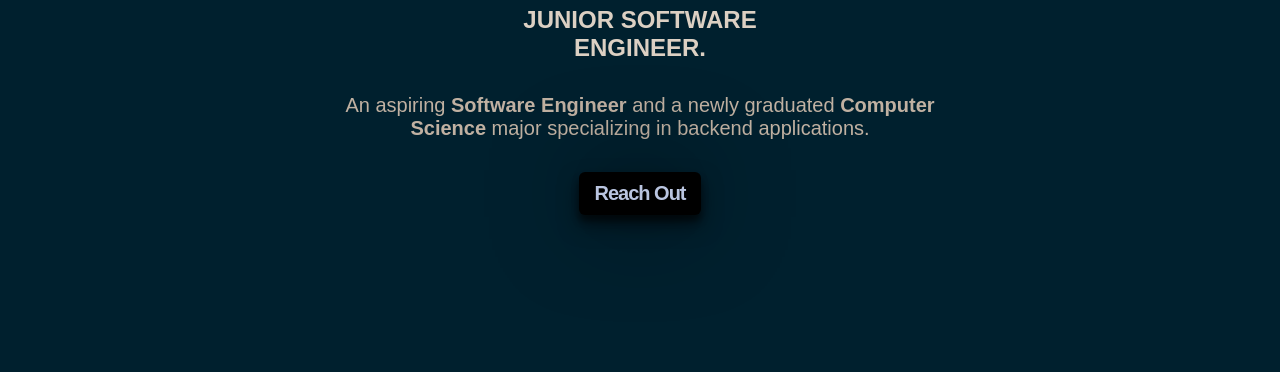
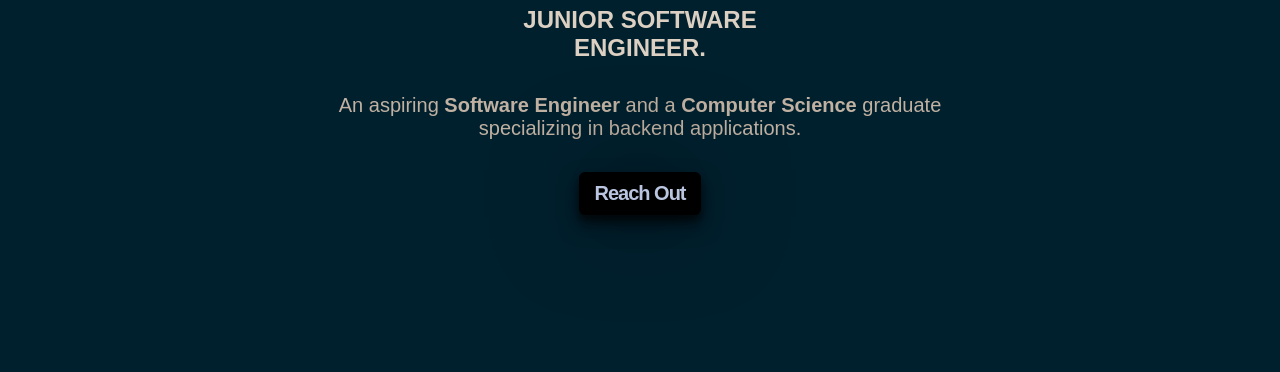
Before and after one commit to bryansuh0205/personalweb, a website built with Vite: page index.html in a window 1280 px wide. Shown: the part 382-754 px from the top of the page. Built offline with nearby package versions, Linux system fonts and the light colour scheme; a web font is replaced by a local one.

Commit message:
changed title bio

```diff
--- a/index.html
+++ b/index.html
@@ -66,7 +66,7 @@
         <img class="hero__img" src="./public/hero.jpg" alt="profile picture" />
         <h2 class="hero__subtitle">Hi, Im Bryan ✌️</h2>
         <h1 class="her__title">JUNIOR SOFTWARE<br> ENGINEER.</h1>
-        <p class="hero__description">An aspiring <strong>Software Engineer</strong> and a newly graduated <strong>Computer Science</strong> major specializing in backend applications.</p>
+        <p class="hero__description">An aspiring <strong>Software Engineer</strong> and a <strong>Computer Science</strong> graduate specializing in backend applications.</p>
         <a class="hero__btn btn" href="https://www.linkedin.com/in/bryanlsuh/" target="blank">Reach Out</a>
       </section>
       <section id="about" class="about container section">
```
